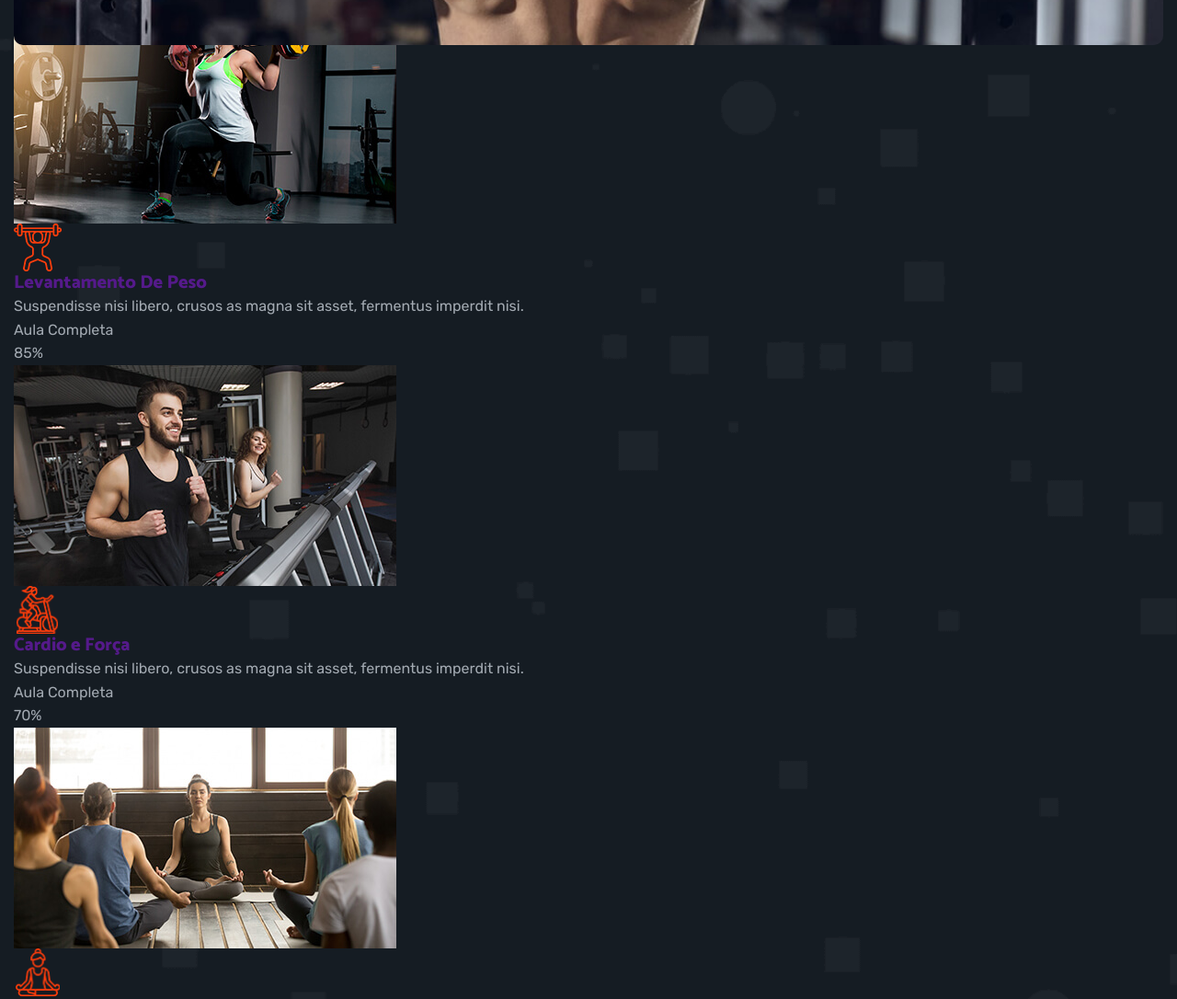
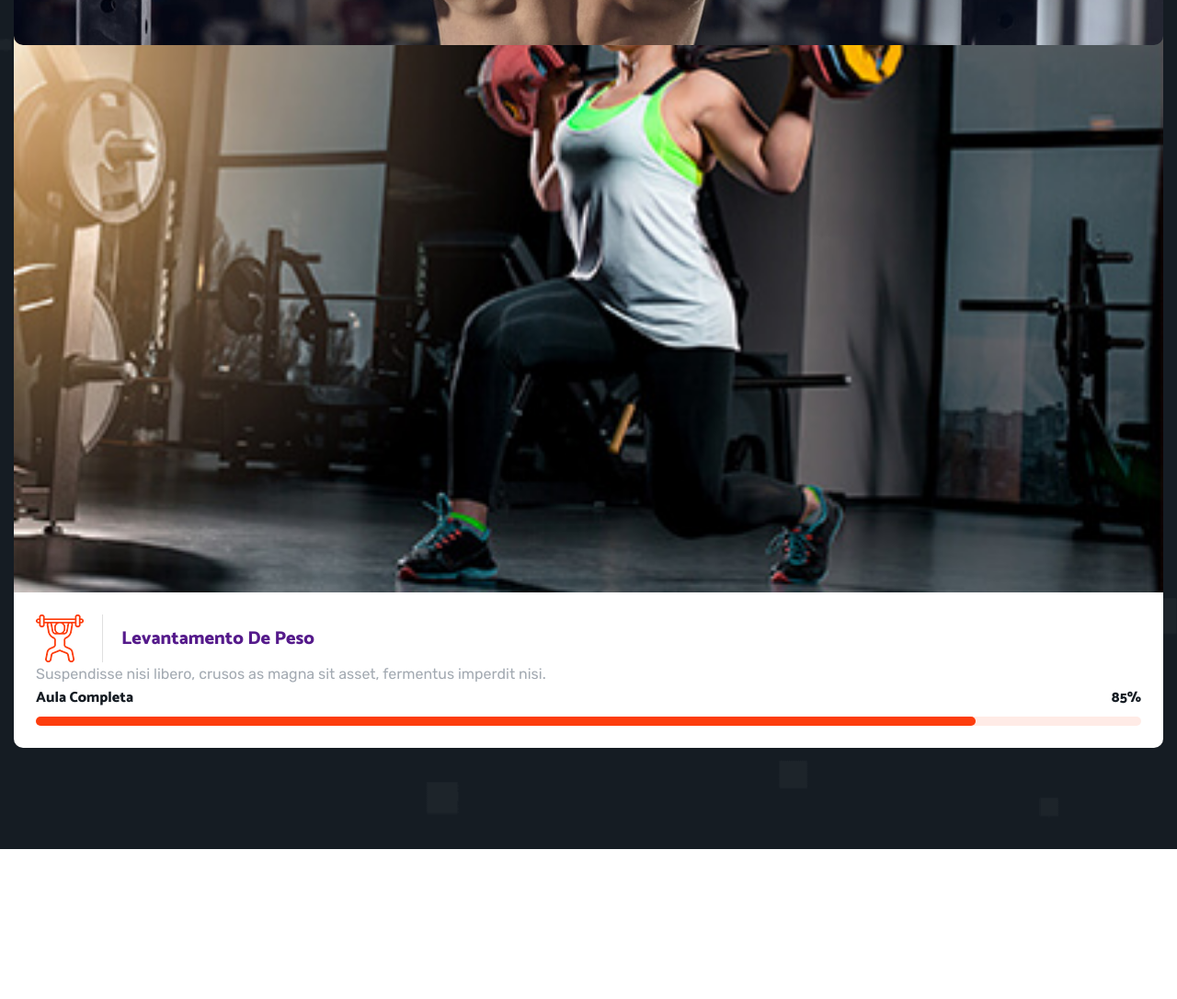
Before and after one commit to rai-cesar-g-s/fitlife, a plain HTML site: page html/index.html in a window 1280 px wide. Shown: the part 4267-5353 px from the top of the page at 92% size. After the commit the page ends 5190 px from the top, so only its background shows below. Drawn offline with nearby package versions, Linux system fonts and the light colour scheme.

Commit message:
style: estilizar seção class

```diff
--- a/css/style.css
+++ b/css/style.css
@@ -269,6 +269,44 @@ body{
     background-color: var(--color);
     transition: var(--transition-1);
 }
+
+.btn-link:is(:hover, :focus) { --color: var(--coquelicot);}
+
+.text-center { text-align: center;}
+
+.img-holdeer {
+    aspect-ratio: var(--width) / var(--height);
+    background-color: var(--light-gray);
+    overflow: hidden;
+}
+
+.img-cover {
+    width: 100%;
+    height: 100%;
+    object-fit: cover;
+}
+
+.has-scrollbar {
+    display: flex;
+    gap: 25px;
+    overflow-x: auto;
+    padding-block-end: 30px;
+    scroll-snap-type: inline mandatory;
+}
+
+.scrollbar-item {
+    min-width: 100%;
+    scroll-snap-align: start;
+}
+
+.has-scrollbar::-webkit-scrollbar { height: 10px;}
+
+.has-scrollbar::-webkit-scrollbar-track,
+.has-scrollbar::-webkit-scrollbar-thumb { border-radius: 50px;}
+
+.has-scrollbar::-webkit-scrollbar-thumb:hover { background-color: var(--coquelicot);}
+
+.has-scrollbar::-webkit-scrollbar-button { width: calc(25% - 25px);}
 
 /* Header */
 
@@ -555,3 +593,70 @@ body{
     0% { box-shadow: 0 0 0 0 var(--coquelicot);}
     100% { box-shadow: 0 0 0 40px transparent;}
 }
+
+/* Class */
+
+.class { padding-block-start: calc(var(--section-padding) * 250px);}
+
+.class .section-subtitle { margin-inline: auto;}
+
+.class .section-title { color: var(--white);}
+
+.class-card {
+    background-color: var(--white);
+    border-radius: var(--radius-10);
+    height: 100%;
+    overflow: hidden;
+}
+
+.class-card .card-banner img { transition: var(--transition-2)}
+
+.class-card:is(:hover, :focus-within) .card-banner img {
+    transform: scale(1.1);
+}
+
+.class-card .card-content { padding: 24px;}
+
+.class-card .title-wrapper {
+    display: flex;
+    align-items: center;
+}
+
+.class-card .title-icon {
+    padding-inline-end: 20px;
+    margin-inline-end: 20px;
+    min-width: max-content;
+    border-inline-end: 1px solid var(--gainsboro);
+}
+
+.class-card .card-title { transition: var(--transition-1);}
+
+.clas-card .card-title:is(:hover, :focus) { color: var(--coquelicot);}
+
+.class-card .car-text {
+    color: var(--sonic-silver);
+    font-size: var(--fs--6);
+    margin-block: 16px 12px;
+}
+
+.class-card .progress-wrapper {
+    display: flex;
+    justify-content: space-between;
+    align-items: center;
+    font-family: var(--ff-catamaran);
+    color: var(--rich-black-fogra-29-1);
+    font-size: var(--fs--6);
+    font-weight: var(--fw-800);
+    margin-block-end: 8px;
+}
+
+.class-card .progress-bg{
+    background-color: var(--coquelicot_10);
+    border-radius: 50px;
+}
+
+.class-card .progress-bar {
+    background-color: var(--coquelicot);
+    height: 10px;
+    border-radius: inherit;
+}
```
